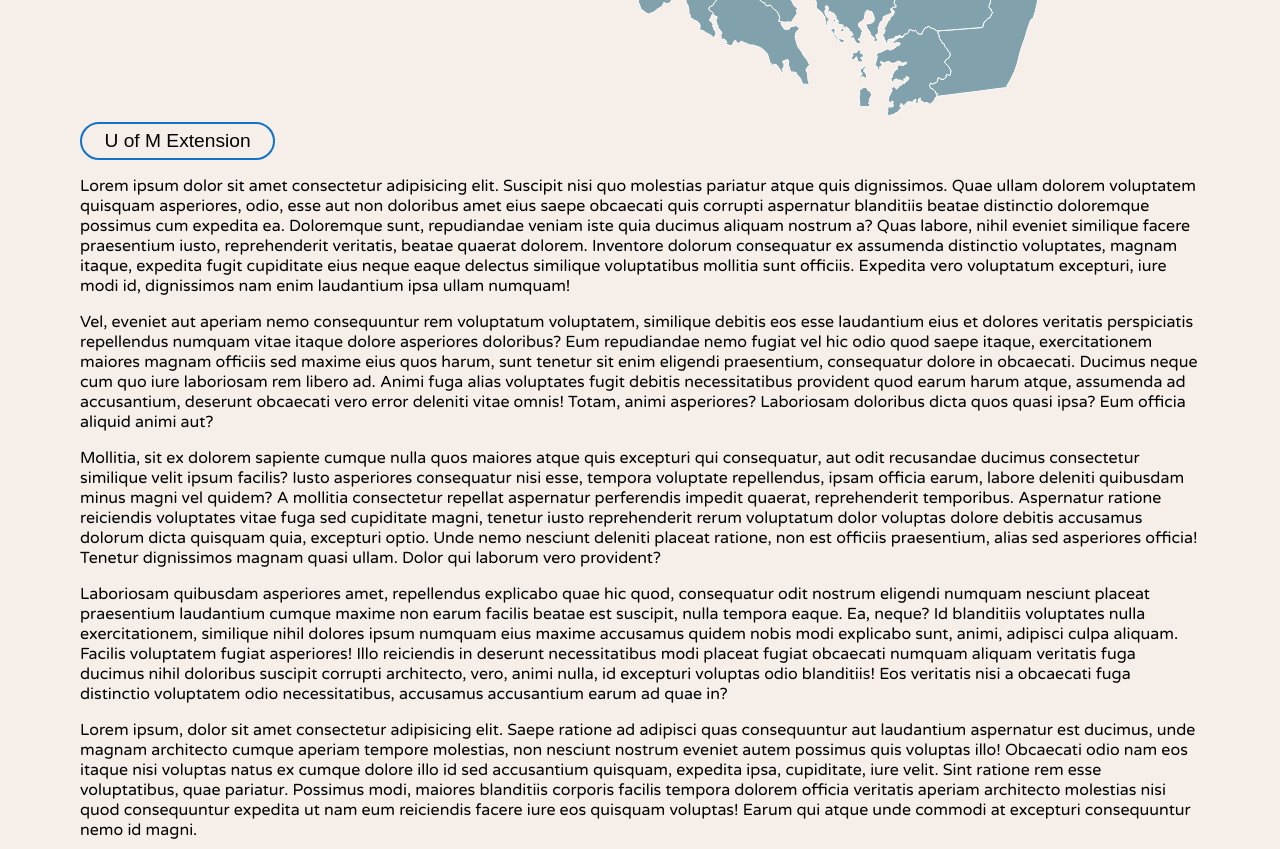
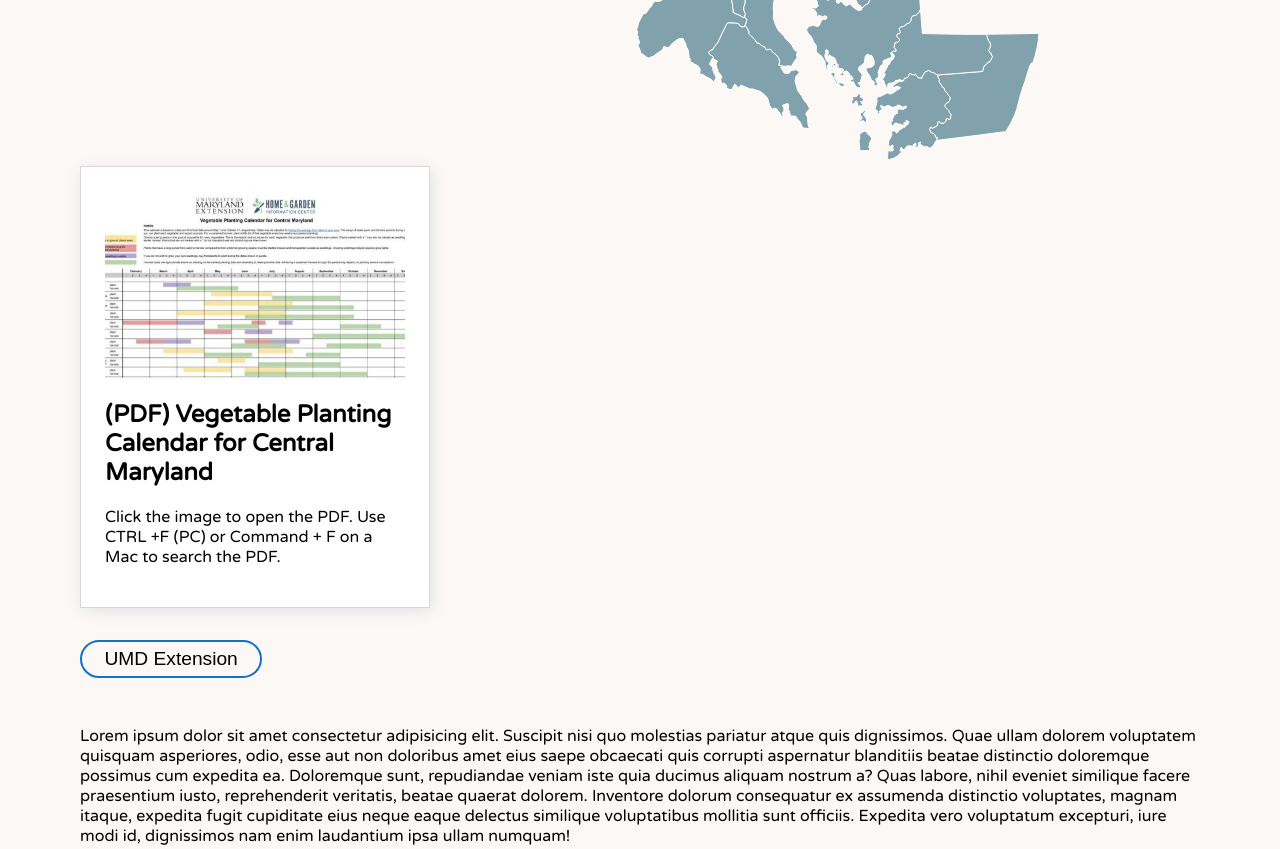
Before and after one commit to dawnandrew100/UsefullyUselessThings, a plain HTML site: page src/states/Maryland.html in a window 1280 px wide. Shown: the part 880-1729 px from the top of the page. Drawn offline with Linux system fonts and the light colour scheme; files whose address does not match are found by name.

Commit message:
Added vegetable planting card to Maryland.html

```diff
--- /dev/null
+++ b/src/scripts/cards.css
@@ -0,0 +1,100 @@
+.card {
+    background-color: #fff;
+    border: .0625rem solid #d5d7da;
+    box-shadow: .125rem .1875rem 1rem -.125rem rgba(68,125,124,.2);
+    display: flex;
+    flex-direction: column-reverse;
+    height: 100%;
+    width: 100%;
+    max-width: 300px;
+    padding: 1.5rem;
+    position: relative;
+    z-index: 1;
+}
+
+.card.card--clickable {
+    cursor: pointer;
+    transition: border-color .3s ease-in-out,box-shadow .3s ease-in-out
+}
+
+.card.card--clickable:hover {
+    border-color: #425957;
+    box-shadow: .125rem .1875rem 1.9375rem -.1875rem rgba(55,74,74,.28)
+}
+
+.card.card--clickable:hover .card__body,.card.card--clickable:hover .card__date,.card.card--clickable:hover .card__title,.card.card--clickable:hover .card__title span {
+    color: #425957
+}
+
+.card.card--clickable:hover .card__image-sizer img {
+    transform: scale(1.05)
+}
+
+.card.card--clickable a {
+    color: #000;
+    text-decoration: none;
+}
+
+.card.card--clickable a:hover {
+    text-decoration: none
+}
+
+.card.card--clickable[focus-within] {
+    border-color: #e21833;
+    box-shadow: .125rem .1875rem 1.9375rem -.1875rem rgba(55,74,74,.28)
+}
+
+.card.card--clickable:focus-within {
+    border-color: #e21833;
+    box-shadow: .125rem .1875rem 1.9375rem -.1875rem rgba(55,74,74,.28)
+}
+
+.card.card--clickable[focus-within] .card__image-sizer img {
+    transform: scale(1.05)
+}
+
+.card.card--clickable:focus-within .card__image-sizer img {
+    transform: scale(1.05)
+}
+
+.card.card--clickable.card--program:hover,.card.card--clickable.card--program[focus-within] {
+    border-color: #d5d7da
+}
+
+.card.card--clickable.card--program:focus-within {
+    border-color: #d5d7da
+}
+.card__image-sizer {
+    overflow: hidden;
+    position: relative
+}
+
+.card__image-sizer:before {
+    content: "";
+    display: block;
+    padding-top: 63%
+}
+
+.card__image-sizer img {
+    -webkit-backface-visibility: hidden;
+    backface-visibility: hidden;
+    display: block;
+    height: 100%;
+    width: 100%;
+    font-family: "object-fit:cover;object-position:center";
+    -o-object-fit: cover;
+    object-fit: cover;
+    -o-object-position: center;
+    object-position: center;
+    position: absolute;
+    top: 0;
+    left: 0
+}
+
+.card--clickable .card__image-sizer img {
+    transition: transform .3s ease-in-out
+}
+
+.card--feed .card__image-sizer:before {
+    padding-top: 56.25%
+}
--- a/src/scripts/index.css
+++ b/src/scripts/index.css
@@ -1,12 +1,14 @@
 .colour-scheme {
     color-scheme: light dark;
     /*background: #f5f5f6; this is a light grey*/
-    background: #f6eee8;
+    background: #fcf8f6;
 }
-
     #states a.inverse text {
            fill: #222;
     }
+  .transition {
+    background-color: #deedf4;
+}
 
 @media (prefers-color-scheme:dark) {
     .colour-scheme.adaptive {
@@ -19,9 +21,11 @@
             color:#fff;
         }
     }
-
     #states a.inverse text {
            fill: #EAEAEA;
+    }
+    .transition {
+        background-color: #222;
     }
 }
 
--- a/src/scripts/navbar.css
+++ b/src/scripts/navbar.css
@@ -1,4 +1,4 @@
-iframe {
+iframe#navbar {
     position: -webkit-sticky; /* Safari */
     position: sticky;
     top: 0;
@@ -8,6 +8,7 @@ iframe {
     padding: 0;
     margin: 0;
     overflow: "hidden";
+    z-index: 10;
 }
 
   /* Style the navbar */
@@ -31,14 +32,7 @@ iframe {
     color: black;
   }
 
-  #navbar a.active {
-    background-color: #1073c9;
-    color: white;
-    box-shadow: 0 2px 4px 0 rgba(0, 0, 0, 2);
-  }
-
   .transition {
-    background-color: #222222;
     -webkit-transition: background-color 0.5s ease-in-out;
     -moz-transition: background-color 0.5s ease-in-out;
     -ms-transition: background-color 0.5s ease-in-out;
--- a/src/states/Maryland.html
+++ b/src/states/Maryland.html
@@ -4,6 +4,7 @@
     <head>
         <link rel="stylesheet" href="../scripts/index.css">
         <link rel="stylesheet" href="../scripts/navbar.css">
+        <link rel="stylesheet" href="../scripts/cards.css">
         <link rel="stylesheet" href="https://fonts.googleapis.com/css?family=Varela Round">
         <title>Wonderfully Useless Welcome Page</title>
         <script src="scripts/htmx/htmx.min.js"></script>
@@ -21,20 +22,20 @@
             style="width: 16vw"
             alt="Flag of Maryland"
             src="https://upload.wikimedia.org/wikipedia/commons/thumb/a/a0/Flag_of_Maryland.svg/512px-Flag_of_Maryland.svg.png">
+            <h1 style="padding-bottom: 1.5em">Maryland</h1>
         </div>
 
         <iframe id="navbar" scrolling="no" src="navbar.html"></iframe>
 
-        <div class="body">>
+        <div class="body">
             <div style="padding-left:16px">
-                <h1>Maryland</h1>
                 <p>Home of crabs and old bay, Maryland is a picturesque place from the oceanic coast of the Eastern Shore to the Appalachian mountains of the west.</p>
                 <h3>State facts</h3>
                 <ul>
                     <li><b>State Bird</b>: Baltimore Oriole</li>
                     <li><b>State Tree</b>: White Oak</li>
                     <li><b>State Reptile</b>: Diamond Back Terrapin</li>
-                    <ul>
+                </ul>
             </div>
             <div>
                 <link rel = "stylesheet" href="../scripts/map.css">
@@ -94,22 +95,6 @@
                 </svg>
             </div>
 
-            <script src="../scripts/htmx/sweetalert2.js"></script>
-            <div>
-                <button class="btn endtransition" hx-get="/confirmed"
-                    hx-trigger='confirmed'
-                    onClick="Swal.fire({title: 'You\'re about to go to an external site',
-                                        text:'Do you want to continue?',
-                                        showCloseButton: true,
-                                        showCancelButton: true,
-                                        confirmButtonText: `Continue`}).then((result)=>{
-                                        if(result.isConfirmed){
-                                        window.open(`https://extension.umd.edu/resource/vegetable-planting-calendar/`, '_blank');
-                                        }
-                                        })">
-  U of M Extension
-                </button>
-            </div>
 <!-- FUTURE TABBED CONTENT
 <div class="tab">
         <button class="tablinks" onclick="openTab(event, 'description')">Description</button>
@@ -135,7 +120,45 @@
         }
     </script>
     -->
-    <div>
+    <!--
+    <object height="800px" width="100%" data="https://extension.umd.edu/sites/extension.umd.edu/files/2021-04/UME%20Planting%20Calendar_EN_v4.0.pdf#zoom=88&toolbar=0&navpanes=0&scrollbar=0"></object>
+    -->
+
+    <div class="card card--clickable">
+        <div class="card__content">
+                    <a href="https://extension.umd.edu/sites/extension.umd.edu/files/2021-04/UME%20Planting%20Calendar_EN_v4.0.pdf" target="_blank" aria-label="(PDF) Vegetable Planting Calendar for Central Maryland">
+            <div class="card__image">
+                <div class="card__image-sizer">
+                    <img src="images/hgic_veg_VegPlantCalendar_600.jpg" alt="vegetable planting calendar thumbnail">
+                </div>
+            </div>
+            <h2 class="card__title">
+            (PDF) Vegetable Planting Calendar for Central Maryland
+            </h2></a>
+    <div class="card__body">
+        <p>Click the image to open the PDF. Use CTRL +F (PC) or Command + F on a Mac to search the PDF.</p>
+</div>
+    </div>
+</div>
+
+            <script src="../scripts/htmx/sweetalert2.js"></script>
+            <div style="padding-top: 2em; padding-bottom:2em;">
+                <button class="btn endtransition" hx-get="/confirmed"
+                    hx-trigger='confirmed'
+                    onClick="Swal.fire({title: 'You\'re about to go to an external site',
+                                        text:'Do you want to continue?',
+                                        showCloseButton: true,
+                                        showCancelButton: true,
+                                        confirmButtonText: `Continue`}).then((result)=>{
+                                        if(result.isConfirmed){
+                                        window.open(`https://extension.umd.edu/resource/vegetable-planting-calendar/`, '_blank');
+                                        }
+                                        })">
+  UMD Extension
+                </button>
+            </div>
+
+        <div>
         <p>Lorem ipsum dolor sit amet consectetur adipisicing elit. Suscipit nisi quo molestias pariatur atque quis dignissimos. Quae ullam dolorem voluptatem quisquam asperiores, odio, esse aut non doloribus amet eius saepe obcaecati quis corrupti aspernatur blanditiis beatae distinctio doloremque possimus cum expedita ea. Doloremque sunt, repudiandae veniam iste quia ducimus aliquam nostrum a? Quas labore, nihil eveniet similique facere praesentium iusto, reprehenderit veritatis, beatae quaerat dolorem. Inventore dolorum consequatur ex assumenda distinctio voluptates, magnam itaque, expedita fugit cupiditate eius neque eaque delectus similique voluptatibus mollitia sunt officiis. Expedita vero voluptatum excepturi, iure modi id, dignissimos nam enim laudantium ipsa ullam numquam!</p>
         <p>Vel, eveniet aut aperiam nemo consequuntur rem voluptatum voluptatem, similique debitis eos esse laudantium eius et dolores veritatis perspiciatis repellendus numquam vitae itaque dolore asperiores doloribus? Eum repudiandae nemo fugiat vel hic odio quod saepe itaque, exercitationem maiores magnam officiis sed maxime eius quos harum, sunt tenetur sit enim eligendi praesentium, consequatur dolore in obcaecati. Ducimus neque cum quo iure laboriosam rem libero ad. Animi fuga alias voluptates fugit debitis necessitatibus provident quod earum harum atque, assumenda ad accusantium, deserunt obcaecati vero error deleniti vitae omnis! Totam, animi asperiores? Laboriosam doloribus dicta quos quasi ipsa? Eum officia aliquid animi aut?</p>
         <p>Mollitia, sit ex dolorem sapiente cumque nulla quos maiores atque quis excepturi qui consequatur, aut odit recusandae ducimus consectetur similique velit ipsum facilis? Iusto asperiores consequatur nisi esse, tempora voluptate repellendus, ipsam officia earum, labore deleniti quibusdam minus magni vel quidem? A mollitia consectetur repellat aspernatur perferendis impedit quaerat, reprehenderit temporibus. Aspernatur ratione reiciendis voluptates vitae fuga sed cupiditate magni, tenetur iusto reprehenderit rerum voluptatum dolor voluptas dolore debitis accusamus dolorum dicta quisquam quia, excepturi optio. Unde nemo nesciunt deleniti placeat ratione, non est officiis praesentium, alias sed asperiores officia! Tenetur dignissimos magnam quasi ullam. Dolor qui laborum vero provident?</p>
```
Also changed, not shown: src/playground.html (+0 -2 lines), src/states/images/hgic_veg_VegPlantCalendar_600.jpg (added).
